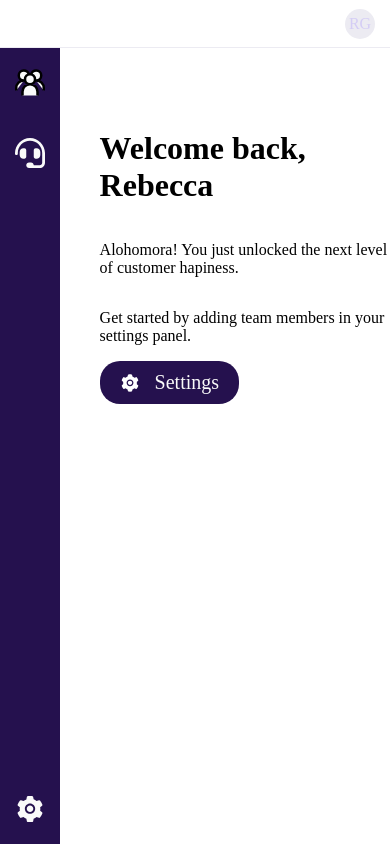
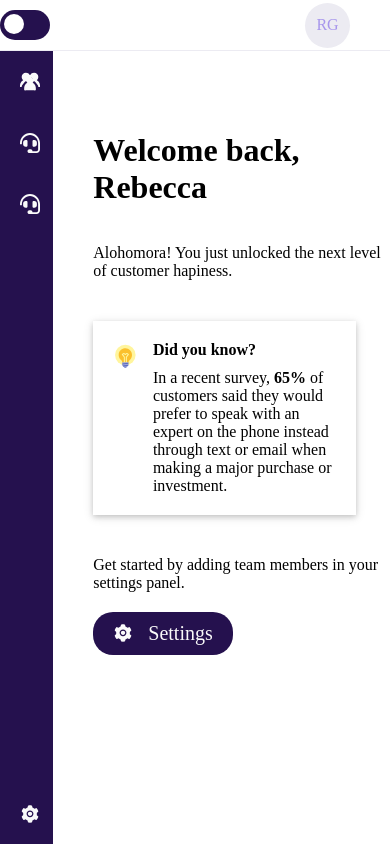
Before and after one commit to svacatalisan/react-hooks, a Gatsby site: page / in a window 390 px wide. Built offline with nearby package versions, Linux system fonts and the light colour scheme; Gatsby itself is replaced by a stand-in of ours.

Commit message:
WIP mobile

```diff
--- a/src/components/header/header.component.tsx
+++ b/src/components/header/header.component.tsx
@@ -1,11 +1,12 @@
 import React from "react";
 import styled from "styled-components";
 import UserInitials from "../../shared/user-preferences/user-preferences.component";
+import Switch from '../switch/switch.component';
 
 const Container = styled['div']`
   background: ${props => props.theme.headerBackground};
   display: flex;
-  flex-flow: row-reverse;
+  flex-flow: row;
 	height: 50px;
 	position: relative;
   width: 100%;
@@ -16,6 +17,7 @@ const Container = styled['div']`
 
 export default function HeaderComponent() {
   return <Container>
+    <Switch></Switch>
     <UserInitials />
   </Container>
 }
--- a/src/components/landing/landing.component.tsx
+++ b/src/components/landing/landing.component.tsx
@@ -2,7 +2,9 @@ import React, { useEffect, useContext } from "react";
 import styled from "styled-components";
 import Context from "../../shared/context/context";
 import LinkComponent from '../link/link.component';
+import SurveyComponent from '../survey/survey.component';
 import {AiFillSetting} from 'react-icons/ai'
+import {FcIdea} from 'react-icons/fc'
 
 const Landing = styled['div']`
   display: flex;
@@ -21,7 +23,16 @@ export default function LandingComponent() {
   return <Landing>
     <h1>Welcome back, {firstname}</h1>
     <p>Alohomora! You just unlocked the next level of customer hapiness.</p>
-    <p>Get started by adding team members in your settings panel.</p>
+    <SurveyComponent>
+      <div className="flex-row">
+        <FcIdea size="30"/>
+        <div className="flex-column margin-left-15">
+          <span className="margin-bottom-10"><b>Did you know?</b></span>
+          <span>In a recent survey, <b>65%</b> of customers said they would prefer to speak with an expert on the phone instead through text or email when making a major purchase or investment.</span>
+        </div>
+      </div>
+    </SurveyComponent>
+    <p className="margin-bottom-20">Get started by adding team members in your settings panel.</p>
     <LinkComponent icon={AiFillSetting} link='#' text='Settings'></LinkComponent>
   </Landing>
 }
--- a/src/components/link/link.component.tsx
+++ b/src/components/link/link.component.tsx
@@ -13,7 +13,8 @@ const Link = styled['a']`
   margin-right:auto;
   padding: 10px 20px;
   svg path {
-    fill: #fff;
+    fill: ${props => props.theme.navLinkText};
+    stroke: ${props => props.theme.navLinkText};
   }
   &:hover  {
     background: ${props => props.theme.navBarLinkHovered};
--- a/src/components/nav-link/nav-link.component.tsx
+++ b/src/components/nav-link/nav-link.component.tsx
@@ -7,22 +7,35 @@ const NavLink = styled['a']`
   flex-flow: row;
   padding: 20px 0;
   align-items: center;
-  justify-content: center;
-  svg path {
-    fill: ${props => props.theme.navLinkText};
+  justify-content: flex-start;
+  flex-wrap: nowrap;
+  svg {
+    padding: 0 20px;
+    path {
+      fill: ${props => props.theme.navLinkText};
+      stroke: ${props => props.theme.navLinkText};
+    }
   }
   &:hover  {
     background: ${props => props.theme.navBarLinkHovered};
   }
 `;
 
+const LinkText = styled['label']`
+  color: ${props => props.theme.navLinkText};
+  font-size: 18px;
+  padding-left: 15px;
+`;
+
 interface INavLink {
   link: string;
   icon: IconType;
+  text: string;
 }
 
 export default function NavLinkComponent(props: INavLink) {
   return <NavLink href={props.link}>
-     <props.icon size="30px" fill="#fff"/>
+     <props.icon size="20px" fill="#fff"/>
+    <LinkText>{props.text}</LinkText>
   </NavLink>
 }
--- a/src/components/side-nav-bar/side-nav-bar.component.tsx
+++ b/src/components/side-nav-bar/side-nav-bar.component.tsx
@@ -1,4 +1,4 @@
-import React from "react";
+import React, { useState } from "react";
 import styled from "styled-components";
 import NavLinkComponent from '../nav-link/nav-link.component';
 import { GrGroup } from 'react-icons/gr';
@@ -11,20 +11,35 @@ const SideNav = styled['div']`
   flex-flow: column;
   justify-content: space-between;
 	height: 100%;
-  width: 80px;
+  width: 300px;
+  overflow: hidden;
+  &.hidden {
+    width: 70px;
+  }
 `;
-const PublicRoutes = styled['div']`
+const Routes = styled['div']`
   display: flex;
   flex-flow: column;
-  width: 100%;
+  width: 1000px;
 `;
 
 export default function SideNavBarComponent() {
-  return <SideNav>
-    <PublicRoutes>
-      <NavLinkComponent link="#" icon={GrGroup}/>
-      <NavLinkComponent link="#" icon={FaHeadset}/>
-    </PublicRoutes>
-    <NavLinkComponent link="#" icon={AiFillSetting}/>
-  </SideNav>
+  const [expanded, setExpanded] = useState(false);
+
+  return (
+    <SideNav
+      onMouseEnter={() => setExpanded(true)}
+      onMouseLeave={() => setExpanded(false)}
+      className={`${expanded ? "" : "hidden"}`}
+    >
+      <Routes>
+        <NavLinkComponent link="#" text="Circle Bank" icon={GrGroup}/>
+        <NavLinkComponent link="#" text="Audience" icon={FaHeadset}/>
+        <NavLinkComponent link="#" text="Agent Tool" icon={FaHeadset}/>
+      </Routes>
+      <Routes>
+        <NavLinkComponent link="#" text="Settings" icon={AiFillSetting}/>
+      </Routes>
+    </SideNav>
+  )
 }
--- /dev/null
+++ b/src/components/survey/survey.component.tsx
@@ -0,0 +1,22 @@
+import React from "react";
+import { IconType } from "react-icons";
+import styled from "styled-components";
+
+const SurveyContainer = styled['div']`
+  background: #fff;
+  display: flex;
+  flex-flow: column;
+  margin: 25px 0;
+  min-height: 50px;
+  padding: 20px;
+  width: 75%;
+  box-shadow: 0 2px 5px 0 rgba(0,0,0,0.16),0 2px 10px 0 rgba(0,0,0,0.12) !important;
+  -moz-box-shadow: 0 2px 5px 0 rgba(0,0,0,0.16),0 2px 10px 0 rgba(0,0,0,0.12) !important;
+  -webkit-box-shadow: 0 2px 5px 0 rgba(0,0,0,0.16),0 2px 10px 0 rgba(0,0,0,0.12) !important;
+`;
+
+export default function SurveyComponent(props) {
+  return <SurveyContainer>
+     {props.children}
+  </SurveyContainer>
+}
--- a/src/shared/switch/switch.tsx
+++ b/src/components/switch/switch.component.tsx
@@ -1,5 +1,5 @@
 import React, { useContext } from "react";
-import Context from "../context/context";
+import Context from "../../shared/context/context";
 import styled from "styled-components";
 
 const Container = styled['label']`
@@ -17,7 +17,7 @@ const Slider = styled['span']`
 	cursor: pointer;
 	width: 100%;
 	height: 100%;
-	background-color: #ccc;
+	background-color: ${props => props.theme.navBarLink};
 	border-radius: 34px;
 	-webkit-transition: 0.4s;
 	transition: 0.4s;
@@ -42,7 +42,7 @@ const Input = styled['input']`
 	margin: 0;
 
 	&:checked + ${Slider} {
-		background-color: #2196f3;
+		background-color: ${props => props.theme.navBarLink};
 	}
 
 	&:checked + ${Slider}::before {
--- a/src/pages/index.tsx
+++ b/src/pages/index.tsx
@@ -4,7 +4,7 @@ import UserState from '../hooks/reducers/user.reducer';
 import ThemeState from '../hooks/reducers/theme.reducer';
 import Context from '../shared/context/context';
 import Layout from '../shared/layout/layout.component';
-import{ dark, light } from '../shared/theme/themes';
+import{ dark, purple } from '../shared/theme/themes';
 import '../styles/app.style.scss';
 
 const combineReducers = (slices) => (state, action) =>
@@ -30,7 +30,7 @@ export default function Home() {
   const [state, dispatch] = useReducer(rootReducer, initialState);
   return (
     <Context.Provider value={{ state, dispatch }}>
-			<ThemeProvider theme={state.ThemeState.isDark ? dark : light}>
+			<ThemeProvider theme={state.ThemeState.isDark ? dark : purple}>
 				<>
 					<Layout />
 				</>
--- a/src/shared/theme/themes.tsx
+++ b/src/shared/theme/themes.tsx
@@ -1,6 +1,8 @@
-const black = "#363537";
-const lightGrey = "#E2E2E2";
 const white = "#FAFAFA";
+const iPurple = 'rgb(37, 17, 78)';
+const lPurple = '#4A387D';
+const iBlack = 'rgb(21, 19, 30)';
+const lBlack = 'rgb(71, 69, 81)';
 
 const headerBackgroundLight = '#fff';
 
@@ -9,18 +11,21 @@ export interface ITheme {
 	navBarLink: string;
 	navBarLinkHovered: string;
 	navLinkText: string;
+	bodyBackgroundColor: string
 }
 
-export const light: ITheme = {
+export const purple: ITheme = {
 	headerBackground: headerBackgroundLight,
-	navBarLink: 'rgb(37, 17, 78)',
-	navBarLinkHovered: '#4A387D',
-	navLinkText: white
+	navBarLink: iPurple,
+	navBarLinkHovered: lPurple,
+	navLinkText: white,
+	bodyBackgroundColor: white
 };
 
 export const dark: ITheme = {
 	headerBackground: headerBackgroundLight,
-	navBarLink: 'rgb(37, 17, 78)',
-	navBarLinkHovered: '#4A387D',
-	navLinkText: white
+	navBarLink: iBlack,
+	navBarLinkHovered: lBlack,
+	navLinkText: white,
+	bodyBackgroundColor: ''
 };
--- a/src/shared/user-preferences/user-preferences.component.tsx
+++ b/src/shared/user-preferences/user-preferences.component.tsx
@@ -7,12 +7,12 @@ const UserInitials = styled['label']`
 	justify-content: center;
 	background: #ECEBF2;
 	border-radius: 50%;
-	color: #D4CDF5;
+	color: #A796EC;
 	position: relative;
 	display: flex;
-	width: 30px;
-    height: 30px;
-	margin-right: 15px;
+	width: 45px;
+    height: 45px;
+	margin: 10px 40px 10px 0;
 `;
 
 const UserPrefences = () => {
--- a/src/styles/app.style.scss
+++ b/src/styles/app.style.scss
@@ -12,4 +12,30 @@ body {
         flex-flow: column;
         height: 100vh;
     }
+
+    .flex-row {
+        display: flex;
+        flex-flow: row;
+    }
+
+    .flex-column {
+        display: flex;
+        flex-flow: column;
+    }
+
+    .margin-left-15 {
+        margin-left: 15px;
+    }
+
+    .margin-bottom-10 {
+        margin-bottom: 10px;
+    }
+
+    .margin-bottom-25 {
+        margin-bottom: 25px;
+    }
+
+    .margin-bottom-20 {
+        margin-bottom: 20px;
+    }
 }
```
